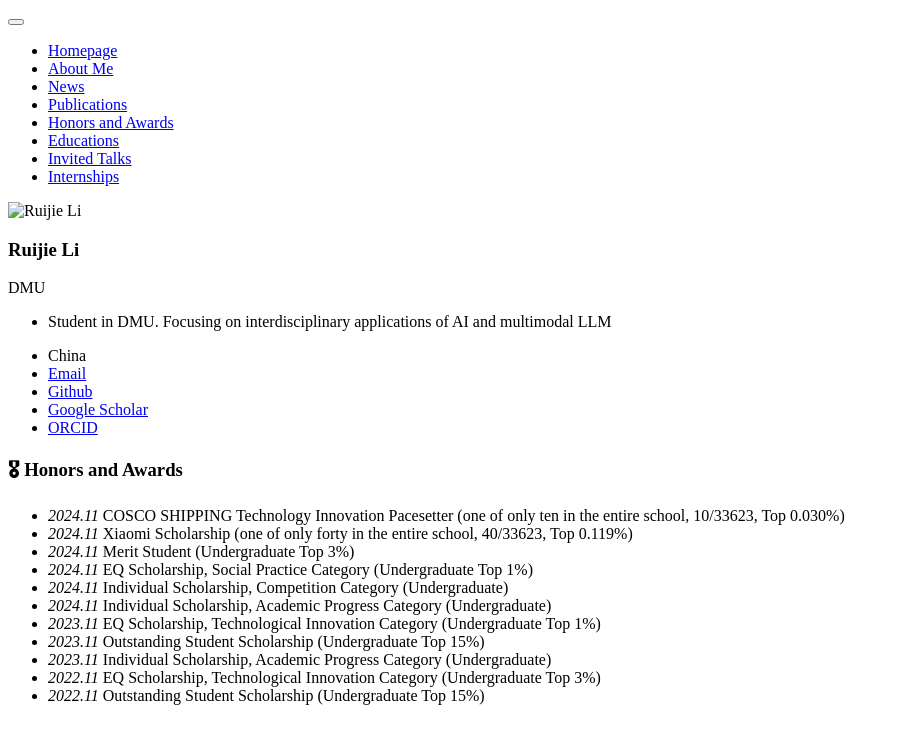
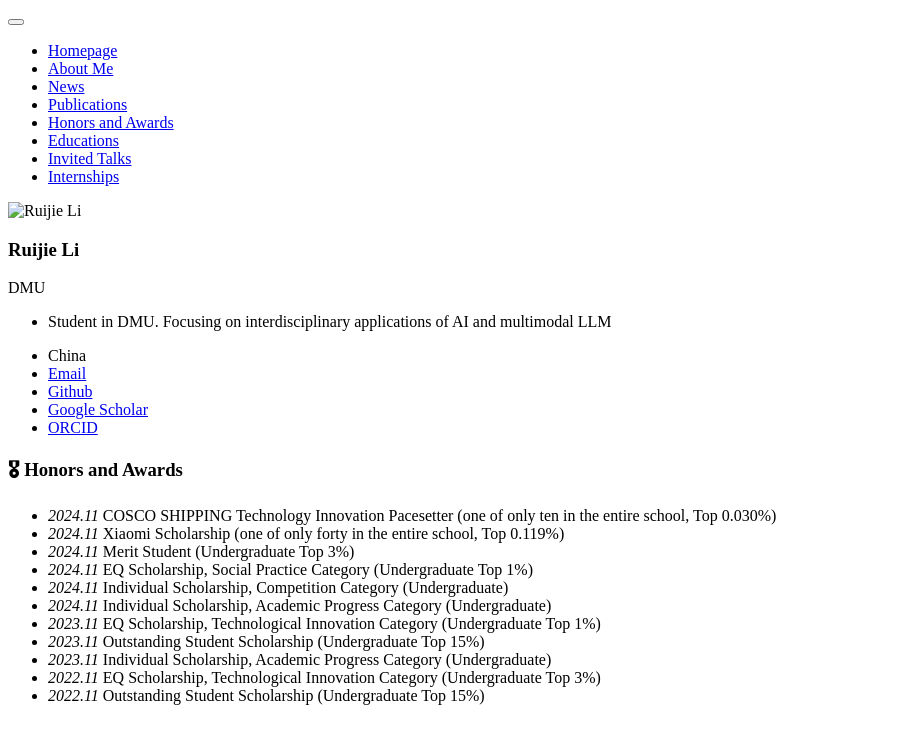
Before and after one commit to ReyJerry/ReyJerry.github.io, a Jekyll site: the page built from _pages/includes/honers.md, in a window 1280 px wide. Shown: the top 744 px of the page, without its empty margins (0-900 px from the left). Built offline with Jekyll 4.4.1, drawn with Linux system fonts in a browser that asks for light colours; our own code applies the rules of GitHub Pages for plain Markdown files.

Commit message:
honers.md

```diff
--- a/_pages/includes/honers.md
+++ b/_pages/includes/honers.md
@@ -1,6 +1,6 @@
 # 🎖 Honors and Awards
-- *2024.11* COSCO SHIPPING Technology Innovation Pacesetter (one of only ten in the entire school, 10/33623, Top 0.030%)
-- *2024.11* Xiaomi Scholarship (one of only forty in the entire school, 40/33623, Top 0.119%)
+- *2024.11* COSCO SHIPPING Technology Innovation Pacesetter (one of only ten in the entire school, Top 0.030%)
+- *2024.11* Xiaomi Scholarship (one of only forty in the entire school, Top 0.119%)
 - *2024.11* Merit Student (Undergraduate Top 3%)
 - *2024.11* EQ Scholarship, Social Practice Category (Undergraduate Top 1%)
 - *2024.11* Individual Scholarship, Competition Category (Undergraduate)
```
